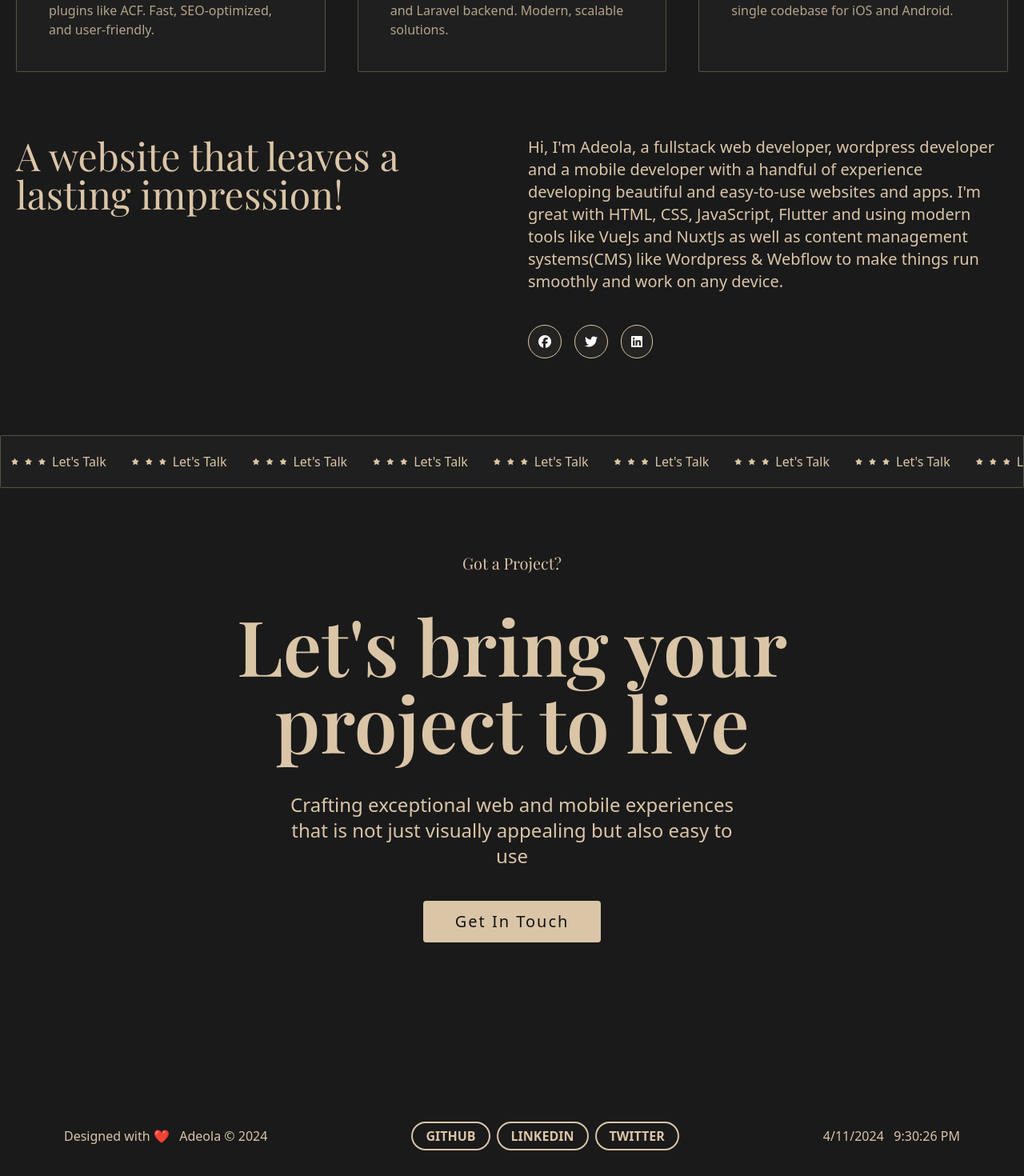
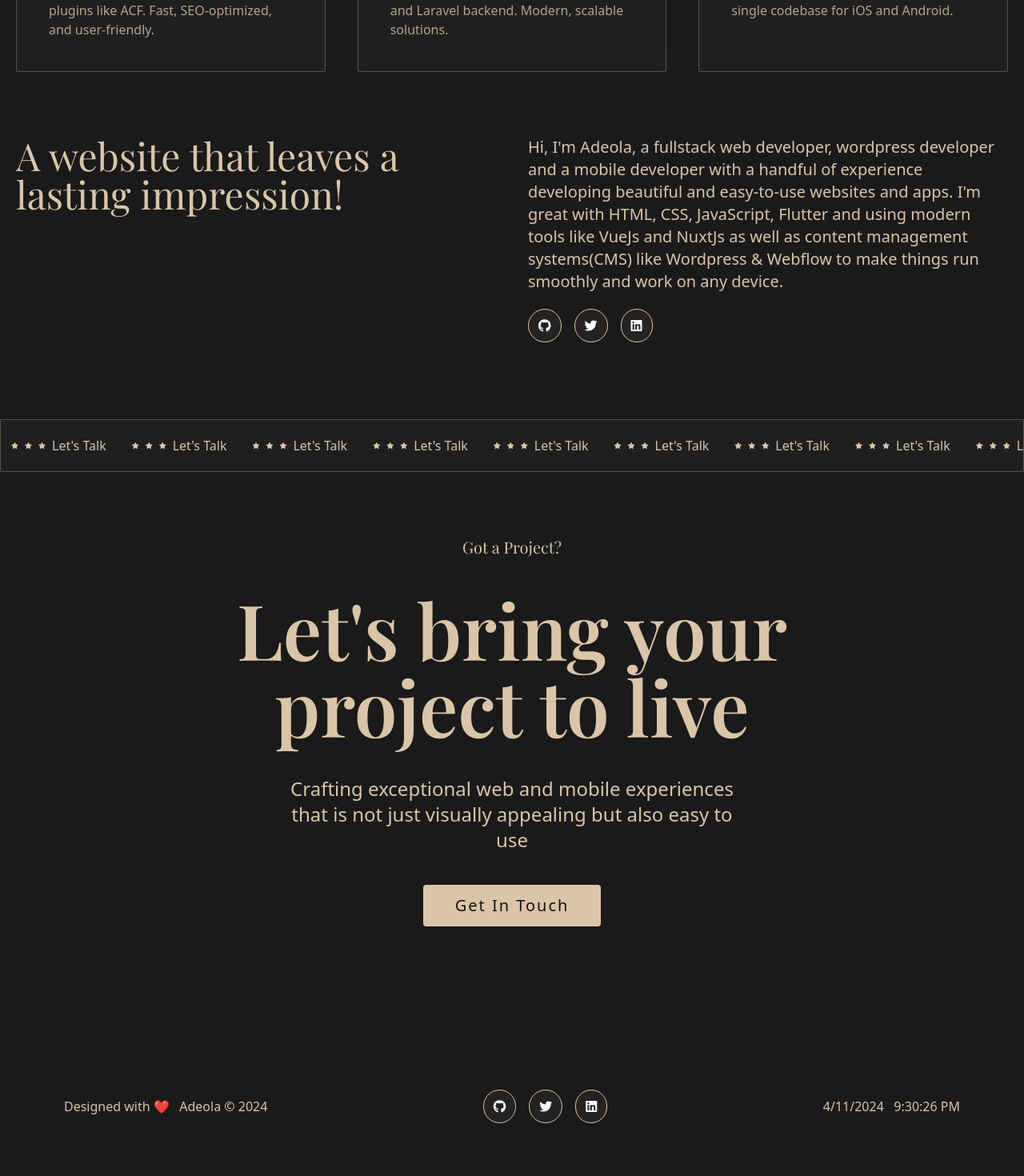
Before and after one commit to uniquness1/Adeola, a Vue app: page / in a window 1280 px wide. Shown: the part 862-2332 px from the top of the page at 80% size. After the commit the page ends 2278 px from the top, so only its background shows below. Built offline with nearby package versions, Linux system fonts and the light colour scheme; a web font is replaced by a local one.

Commit message:
social links fix

```diff
--- a/src/components/Socialmedia.vue
+++ b/src/components/Socialmedia.vue
@@ -1,10 +1,16 @@
 <template>
-  <div class="flex flex-wrap items-center justify-center md:justify-start my-5 gap-4 md:gap-2">
-    <a class="text-xs sm:text-base font-semibold uppercase px-4 py-1 text-[#DAC5A7] border-2 border-[#DAC5A7] border-solid rounded-full md:block max-w-max button"
-      target="_blank" href="https://github.com/uniquness1">Github</a>
-    <a class="text-xs sm:text-base font-semibold uppercase px-4 py-1 text-[#DAC5A7] border-2 border-[#DAC5A7] border-solid rounded-full md:block max-w-max button"
-      target="_blank" href="https://www.linkedin.com/in/adeola-ajijola/">Linkedin</a>
-    <a class="text-xs sm:text-base font-semibold uppercase px-4 py-1 text-[#DAC5A7] border-2 border-[#DAC5A7] border-solid rounded-full md:block max-w-max button"
-      target="_blank" href="https://twitter.com/ade236">Twitter</a>
+  <div class="flex items-center gap-4">
+    <a target="_blank" href="https://github.com/uniquness1">
+      <i
+        class="fab fa-github text-[#dac5a7 border-[#dac5a7] border text-base bg-[rgba(218,197,167,0.05)] px-3 py-2 rounded-full"></i>
+    </a>
+    <a target="_blank" href="https://twitter.com/ade236">
+      <i
+        class="fab fa-twitter text-[#dac5a7 border-[#dac5a7] border text-base bg-[rgba(218,197,167,0.05)] px-3 py-2 rounded-full"></i>
+    </a>
+    <a target="_blank" href="https://www.linkedin.com/in/adeola-ajijola/">
+      <i
+        class="fab fa-linkedin text-[#dac5a7 border-[#dac5a7] border text-base bg-[rgba(218,197,167,0.05)] px-3 py-2 rounded-full"></i>
+    </a>
   </div>
 </template>
--- a/src/components/toolSection.vue
+++ b/src/components/toolSection.vue
@@ -15,16 +15,13 @@
           VueJs and NuxtJs as well as content management systems(CMS)
           like Wordpress & Webflow to make things run smoothly and
           work on any device.</p>
-        <div class="mt-10 flex items-center gap-4">
-          <i
-            class="fab fa-facebook text-[#dac5a7 border-[#dac5a7] border text-base bg-[rgba(218,197,167,0.05)] px-3 py-2 rounded-full"></i>
-          <i
-            class="fab fa-twitter text-[#dac5a7 border-[#dac5a7] border text-base bg-[rgba(218,197,167,0.05)] px-3 py-2 rounded-full"></i>
-          <i
-            class="fab fa-linkedin text-[#dac5a7 border-[#dac5a7] border text-base bg-[rgba(218,197,167,0.05)] px-3 py-2 rounded-full"></i>
-
+        <div class="mt-5">
+          <SocialMedia />
         </div>
       </div>
     </div>
   </section>
 </template>
+<script setup>
+import SocialMedia from "./Socialmedia.vue";
+</script>
```
